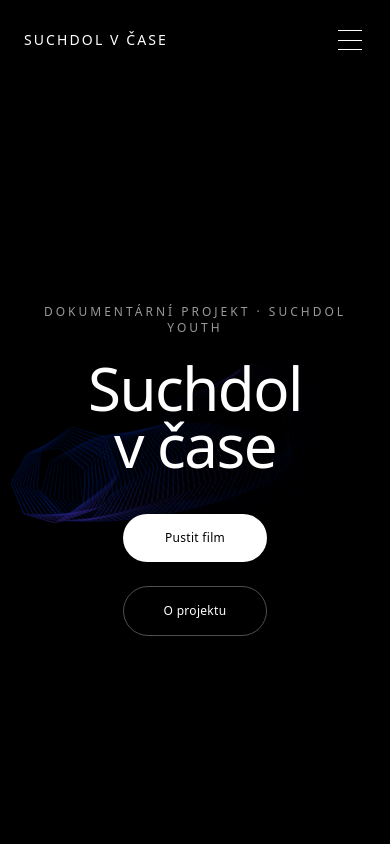
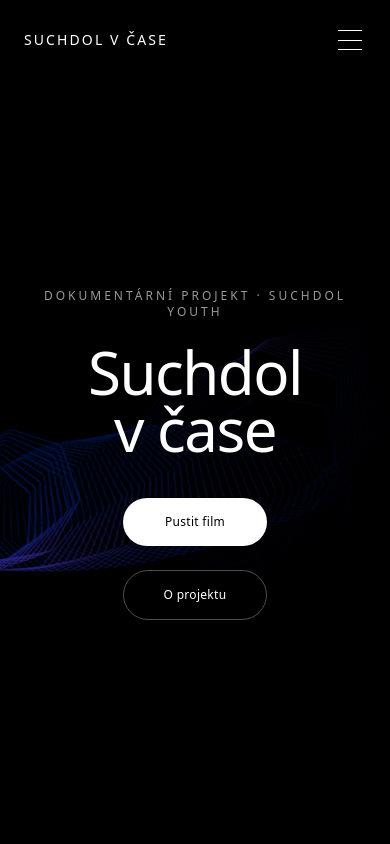
Before and after one commit to andreiusha228/suchdolvcase, a Next.js app: page / in a window 390 px wide. Shown: the top 844 px of the page. Built offline with nearby package versions, Linux system fonts and the light colour scheme.

Commit message:
Increase animation size on mobile and laptop, reduce top spacing in hero

```diff
--- a/components/Hero.tsx
+++ b/components/Hero.tsx
@@ -24,16 +24,18 @@ const Hero = () => {
   };
 
   return (
-    <section className="relative min-h-screen flex items-center justify-center bg-black text-white pt-24 overflow-hidden">
+    <section className="relative min-h-screen flex items-center justify-center bg-black text-white pt-16 overflow-hidden">
       {/* Animated Background - Lottie */}
-      <div className="absolute inset-0 z-0">
+      <div className="absolute inset-0 z-0 overflow-hidden">
         {animationData && (
+          <div className="w-full h-full scale-150 md:scale-125 lg:scale-110">
             <Lottie
               animationData={animationData}
               loop={true}
               className="w-full h-full"
               style={{ width: '100%', height: '100%', opacity: 0.8 }}
             />
+          </div>
         )}
         <div className="absolute inset-0 bg-black/30" />
       </div>
```
Lines whose indentation alone changed are shown as unchanged.
